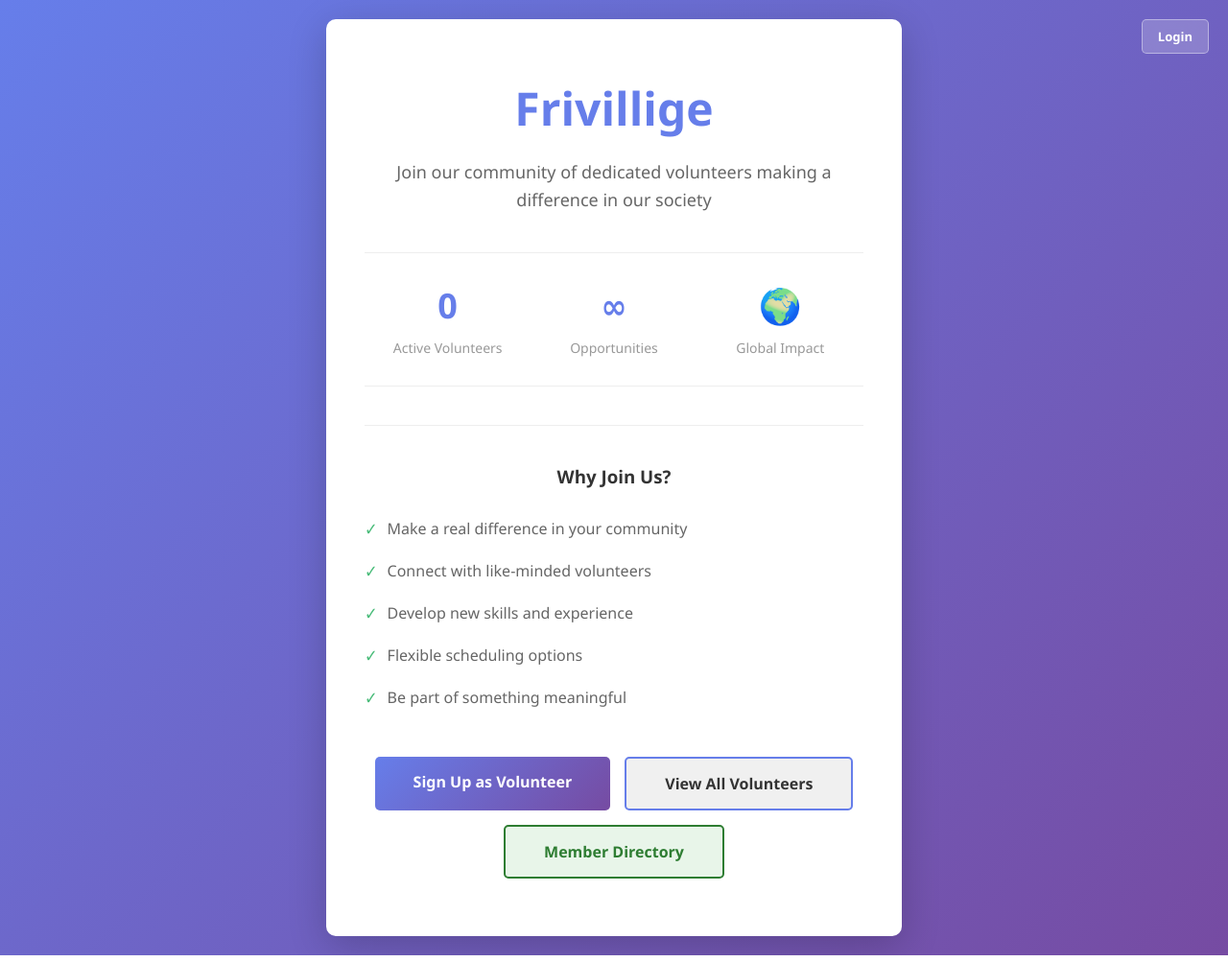
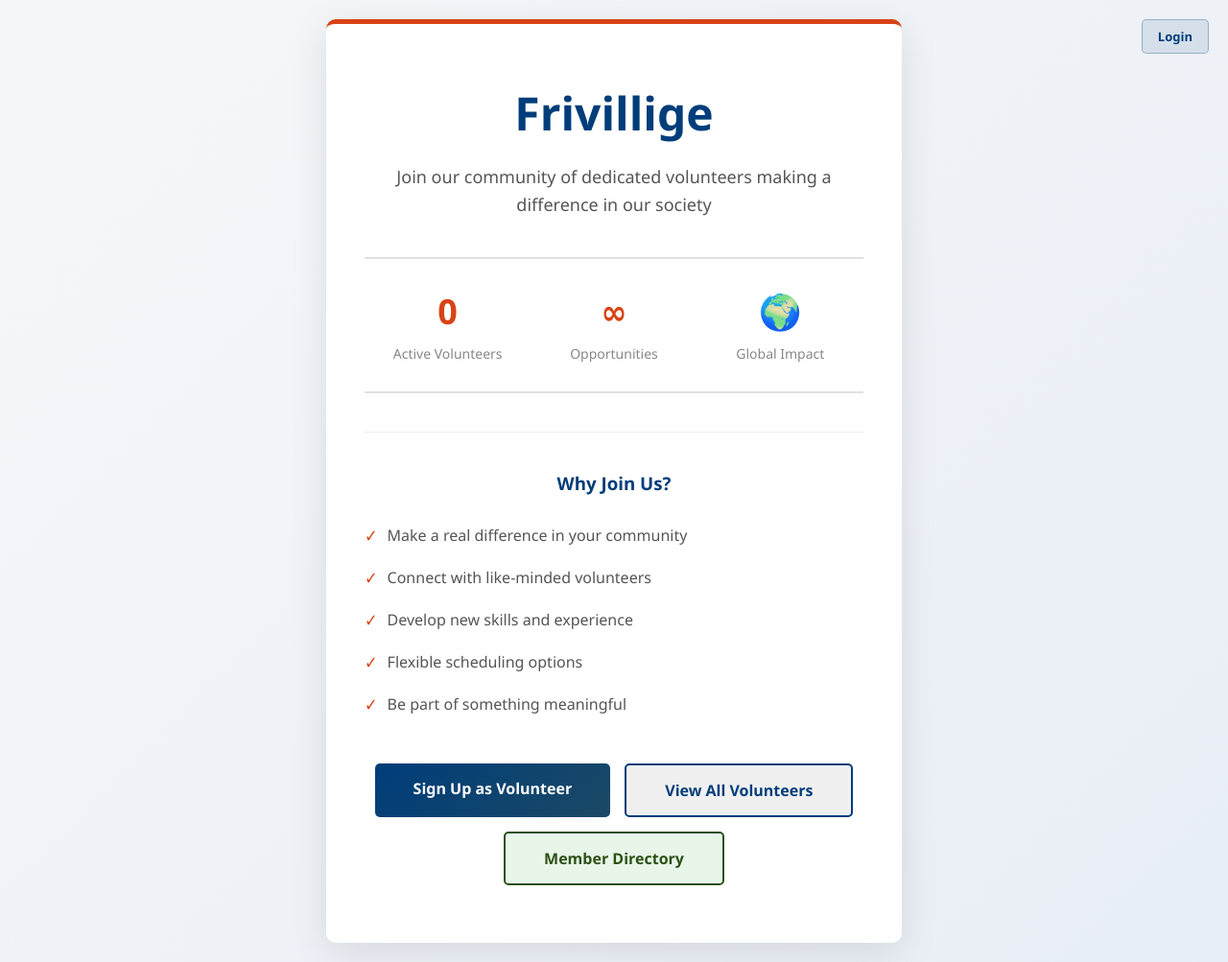
Before and after one commit to joostlaerer/Django, a Django app: page / in a window 1280 px wide. Shown: the whole page at 96% size. Run offline with Django 4.2, Linux system fonts and the light colour scheme; data that the repository does not hold is empty.

Commit message:
Update color scheme to match NRH professional Scandinavian design - Deep blues, forest green, and orange accents

```diff
--- a/frivillige/templates/frivillige/home.html
+++ b/frivillige/templates/frivillige/home.html
@@ -12,7 +12,7 @@
         }
         body {
             font-family: 'Segoe UI', Tahoma, Geneva, Verdana, sans-serif;
-            background: linear-gradient(135deg, #667eea 0%, #764ba2 100%);
+            background: linear-gradient(135deg, #f5f7fa 0%, #e8eef5 100%);
             min-height: 100vh;
             display: flex;
             align-items: center;
@@ -24,16 +24,17 @@
             background: white;
             padding: 60px 40px;
             border-radius: 10px;
-            box-shadow: 0 10px 40px rgba(0, 0, 0, 0.2);
+            box-shadow: 0 10px 40px rgba(0, 0, 0, 0.1);
             max-width: 600px;
+            border-top: 5px solid #D84315;
         }
         h1 {
-            color: #667eea;
+            color: #003D7A;
             font-size: 48px;
             margin-bottom: 20px;
         }
         .tagline {
-            color: #666;
+            color: #555;
             font-size: 18px;
             margin-bottom: 40px;
             line-height: 1.6;
@@ -43,8 +44,8 @@
             justify-content: space-around;
             margin: 40px 0;
             padding: 30px 0;
-            border-top: 1px solid #eee;
-            border-bottom: 1px solid #eee;
+            border-top: 2px solid #e0e0e0;
+            border-bottom: 2px solid #e0e0e0;
         }
         .stat-item {
             flex: 1;
@@ -52,11 +53,11 @@
         .stat-number {
             font-size: 36px;
             font-weight: bold;
-            color: #667eea;
+            color: #D84315;
             margin-bottom: 10px;
         }
         .stat-label {
-            color: #999;
+            color: #888;
             font-size: 14px;
         }
         .buttons {
@@ -78,30 +79,30 @@
             cursor: pointer;
         }
         .btn-signup {
-            background: linear-gradient(135deg, #667eea 0%, #764ba2 100%);
+            background: linear-gradient(135deg, #003D7A 0%, #1B4965 100%);
             color: white;
         }
         .btn-signup:hover {
             transform: translateY(-3px);
-            box-shadow: 0 10px 20px rgba(102, 126, 234, 0.3);
+            box-shadow: 0 10px 20px rgba(0, 61, 122, 0.3);
         }
         .btn-list {
             background: #f0f0f0;
-            color: #333;
-            border: 2px solid #667eea;
+            color: #003D7A;
+            border: 2px solid #003D7A;
         }
         .btn-list:hover {
-            background: #667eea;
+            background: #003D7A;
             color: white;
             transform: translateY(-3px);
         }
         .btn-members {
             background: #e8f5e9;
-            color: #2e7d32;
-            border: 2px solid #2e7d32;
+            color: #2D5016;
+            border: 2px solid #2D5016;
         }
         .btn-members:hover {
-            background: #2e7d32;
+            background: #2D5016;
             color: white;
             transform: translateY(-3px);
         }
@@ -112,7 +113,7 @@
             border-top: 1px solid #eee;
         }
         .features h3 {
-            color: #333;
+            color: #003D7A;
             margin-bottom: 20px;
             text-align: center;
         }
@@ -121,13 +122,13 @@
         }
         .feature-list li {
             padding: 10px 0;
-            color: #666;
+            color: #555;
             display: flex;
             align-items: center;
         }
         .feature-list li:before {
             content: "✓";
-            color: #48bb78;
+            color: #D84315;
             font-weight: bold;
             margin-right: 10px;
             font-size: 18px;
@@ -139,16 +140,16 @@
             z-index: 1000;
         }
         .btn-login {
-            background: rgba(255, 255, 255, 0.2);
-            color: white;
-            border: 1px solid rgba(255, 255, 255, 0.4);
+            background: rgba(0, 61, 122, 0.1);
+            color: #003D7A;
+            border: 1px solid rgba(0, 61, 122, 0.3);
             padding: 8px 16px;
             font-size: 13px;
             backdrop-filter: blur(10px);
         }
         .btn-login:hover {
-            background: rgba(255, 255, 255, 0.3);
-            border-color: rgba(255, 255, 255, 0.6);
+            background: rgba(0, 61, 122, 0.2);
+            border-color: rgba(0, 61, 122, 0.6);
             transform: none;
             box-shadow: 0 2px 8px rgba(0, 0, 0, 0.1);
         }
--- a/medlemmer/templates/medlemmer/member_detail.html
+++ b/medlemmer/templates/medlemmer/member_detail.html
@@ -12,7 +12,7 @@
         }
         body {
             font-family: 'Segoe UI', Tahoma, Geneva, Verdana, sans-serif;
-            background: linear-gradient(135deg, #667eea 0%, #764ba2 100%);
+            background: linear-gradient(135deg, #f5f7fa 0%, #e8eef5 100%);
             min-height: 100vh;
             padding: 20px;
         }
--- a/medlemmer/templates/medlemmer/member_edit.html
+++ b/medlemmer/templates/medlemmer/member_edit.html
@@ -12,7 +12,7 @@
         }
         body {
             font-family: 'Segoe UI', Tahoma, Geneva, Verdana, sans-serif;
-            background: linear-gradient(135deg, #667eea 0%, #764ba2 100%);
+            background: linear-gradient(135deg, #f5f7fa 0%, #e8eef5 100%);
             min-height: 100vh;
             padding: 20px;
         }
--- a/medlemmer/templates/medlemmer/member_list.html
+++ b/medlemmer/templates/medlemmer/member_list.html
@@ -12,7 +12,7 @@
         }
         body {
             font-family: 'Segoe UI', Tahoma, Geneva, Verdana, sans-serif;
-            background: linear-gradient(135deg, #667eea 0%, #764ba2 100%);
+            background: linear-gradient(135deg, #f5f7fa 0%, #e8eef5 100%);
             min-height: 100vh;
             padding: 20px;
         }
```
Also changed, not shown: frivillige/templates/frivillige/volunteer_detail.html (+3 -9 lines), frivillige/templates/frivillige/volunteer_list.html (+16 -14 lines), frivillige/templates/frivillige/volunteer_signup.html (+13 -12 lines).
